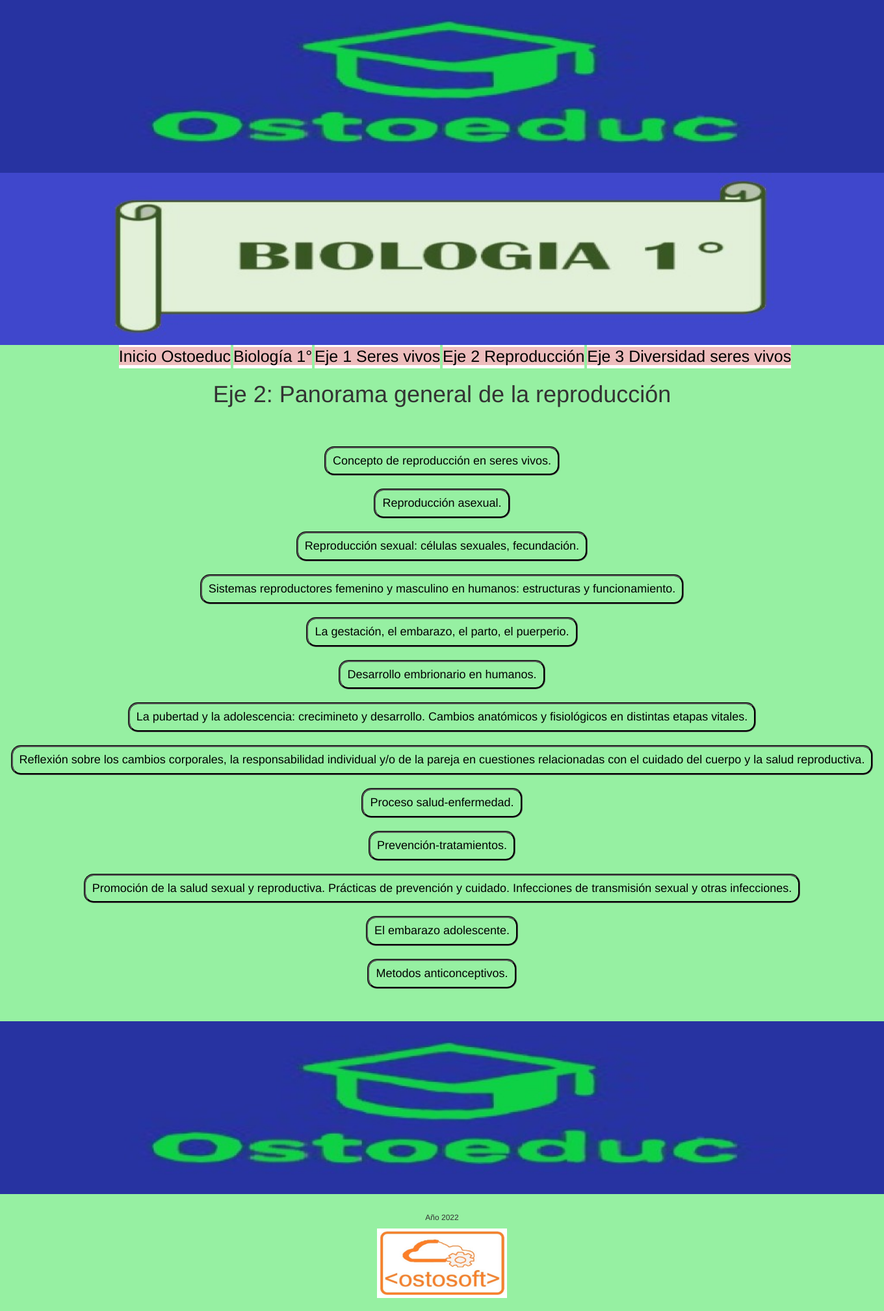
After one commit to Ostok/Appostoeduc, a Django app: page /bio1eje2 in a window 1360 px wide. The commit adds this page. Shown: the whole page at 65% size. Run offline with Django 3.2, Linux system fonts and the light colour scheme; some libraries are stand-ins or nearby versions.

Commit message:
agrego templates de ejes en bio1

```diff
--- a/educ/urls.py
+++ b/educ/urls.py
@@ -8,4 +8,7 @@ urlpatterns = [
     path('bio2',views.bio2, name="bio2"),
     path('bio3',views.bio3, name="bio3"),
     path('eco4',views.eco4, name="eco4"),
+    path('bio1eje1',views.bio1eje1, name='bio1eje1'),
+    path('bio1eje2',views.bio1eje2, name='bio1eje2'),
+    path('bio1eje3',views.bio1eje3, name='bio1eje3'),
 ]
--- a/educ/views.py
+++ b/educ/views.py
@@ -15,3 +15,12 @@ def bio3(request):
 
 def eco4(request):
     return render(request,'educ/publica/eco4.html')
+
+def bio1eje1(request):
+    return render(request,'educ/publica/bio1eje1.html')
+
+def bio1eje2(request):
+    return render(request,'educ/publica/bio1eje2.html')
+
+def bio1eje3(request):
+    return render(request,'educ/publica/bio1eje3.html')
--- a/templates/educ/publica/base.html
+++ b/templates/educ/publica/base.html
@@ -16,6 +16,9 @@
     <body>
         {% block header %}{% endblock header %}
         {% block contenido %}{% endblock contenido %}
+            <br><br>
+            <img src="{% static 'educ/publica/assets/img/tira_ostoeduc.jpg' %}" alt="banner ostoeduc" width="100%">
+        </main>
         {% include './footer.html' %}
     </body>
 </html>
--- a/templates/educ/publica/bio1.html
+++ b/templates/educ/publica/bio1.html
@@ -7,17 +7,7 @@
     {% block header %}
         <header id="bio1">
             {% include './banner.html' %}
-
-            <img src="{% static 'educ/publica/assets/imgbio1/tira2bio1.jpg' %}" alt="banner ostoeduc" width="100%">
-            <nav>
-                <ul>
-                    <li><a href="{% url 'inicio' %}">Inicio Ostoeduc</a></li>
-                    <li>Biología 1°</li>
-                    <li><a href="/bio1eje1.html">Eje 1 Seres vivos</a></li>
-                    <li><a href="/bio1eje2.html">Eje 2 Reproducción</a></li>
-                    <li><a href="/bio1eje3.html">Eje 3 Diversidad seres vivos</a></li>
-                </ul>
-            </nav>
+            {% include './nav1.html' %}
             <h1>BIOLOGIA 1°</h1>
             <h1>Contenidos de primer año.</h1>
             <br><br>
@@ -52,7 +42,6 @@
                     <p class="parrafo">La biología, así como la ciencia en general, constituye una actividad humana que, con mucho trabajo, genera conocimientos sobre el mundo, que nos hacen capaces de actuar sobre el para entenderlo, transformarlo y mejorarlo. Pero, como toda actividad humana, también esta ligada a las ideas y a los valores de la sociedad en la que se encuentran en un determinado momento histórico.</p>
                     <p class="parrafo">Teniendo esto en cuenta, es posible hallar en muchos científicos, un interés legitimo de encontrar nuevos conocimientos que construyan a mejorar la calidad de vida de las personas. Los problemas de contaminación, los de salud, los de la agricultura o del hambre preocupan especialmente a la comunidad mundial y a la de científicos en particular, quienes trabajan en la búsqueda de más y mejores soluciones.</p>
                 </article>
-
             </section>
 
             <section id="bio1eje1">
@@ -225,8 +214,6 @@
                         </a>
                     </div>
                 </div>
-
-
             </section>
             <br><br>
             <section id="bio1eje3">
@@ -283,7 +270,4 @@
                     </div>
                 </div>
             </section>
-                    <br><br>
-                <img src="{% static 'educ/publica/assets/img/tira_ostoeduc.jpg' %}" alt="banner ostoeduc" width="100%">
-            </main>
     {% endblock contenido %}
--- /dev/null
+++ b/templates/educ/publica/bio1eje2.html
@@ -0,0 +1,30 @@
+{% extends './bio1.html' %}
+    {% load static %}
+    {% block titulo %}<title>Eje 2 Reproducción</title>{% endblock titulo %}
+    {% block header %}
+    <header>
+        {% include './banner.html' %}
+        {% include './nav1.html' %}
+        <h1>Eje 2: Panorama general de la reproducción</h1>
+        <br><br>
+    </header>
+    {% endblock header %}
+    {% block contenido %}
+    <main>
+        <section class="temaeje">
+            <div id="2.1"><h4 class="title">Concepto de reproducción en seres vivos.</h4></div>
+            <div id="2.2"><h4 class="title">Reproducción asexual.</h4></div>
+            <div id="2.3"><h4 class="title">Reproducción sexual: células sexuales, fecundación.</h4></div>
+            <div id="2.4"><h4 class="title">Sistemas reproductores femenino y masculino en humanos: estructuras y funcionamiento.</h4></div>
+            <div id="2.5"><h4 class="title">La gestación, el embarazo, el parto, el puerperio.</h4></div>
+            <div id="2.6"><h4 class="title">Desarrollo embrionario en humanos.</h4></div>
+            <div id="2.7"><h4 class="title">La pubertad y la adolescencia: crecimineto y desarrollo. Cambios anatómicos y fisiológicos en distintas etapas vitales.</h4></div>
+            <div id="2.8"><h4 class="title">Reflexión sobre los cambios corporales, la responsabilidad individual y/o de la pareja en cuestiones relacionadas con el cuidado del cuerpo y la salud reproductiva.</h4></div>
+            <div id="2.9"><h4 class="title">Proceso salud-enfermedad.</h4></div>
+            <div id="2.10"><h4 class="title">Prevención-tratamientos.</h4></div>
+            <div id="2.11"><h4 class="title">Promoción de la salud sexual y reproductiva. Prácticas de prevención y cuidado. Infecciones de transmisión sexual y otras infecciones.</h4></div>
+            <div id="2.12"><h4 class="title">El embarazo adolescente.</h4></div>
+            <div id="2.13"><h4 class="title">Metodos anticonceptivos.</h4></div>
+
+        </section>
+    {% endblock contenido %}
--- a/templates/educ/publica/index.html
+++ b/templates/educ/publica/index.html
@@ -49,7 +49,4 @@
                 </div>
             </div>
             </section>
-            <br><br>
-            <img src="{% static 'educ/publica/assets/img/tira_ostoeduc.jpg' %}" alt="banner ostoeduc" width="100%">
-        </main>
     {% endblock contenido %}
--- /dev/null
+++ b/templates/educ/publica/nav1.html
@@ -0,0 +1,11 @@
+{% load static %}
+<img src="{% static 'educ/publica/assets/imgbio1/tira2bio1.jpg' %}" alt="banner ostoeduc" width="100%">
+            <nav>
+                <ul>
+                    <li><a href="{% url 'inicio' %}">Inicio Ostoeduc</a></li>
+                    <li><a href="{% url 'bio1' %}">Biología 1°</a></li>
+                    <li><a href="{% url 'bio1eje1' %}">Eje 1 Seres vivos</a></li>
+                    <li><a href="{% url 'bio1eje2' %}">Eje 2 Reproducción</a></li>
+                    <li><a href="{% url 'bio1eje3' %}">Eje 3 Diversidad seres vivos</a></li>
+                </ul>
+            </nav>
```
Also changed, not shown: templates/educ/publica/bio1eje1.html (added, +27 -0 lines), templates/educ/publica/bio1eje3.html (added, +24 -0 lines), templates/educ/publica/banner.html (line endings or trailing spaces), templates/educ/publica/header.html (deleted). Lines whose indentation alone changed are shown as unchanged.
